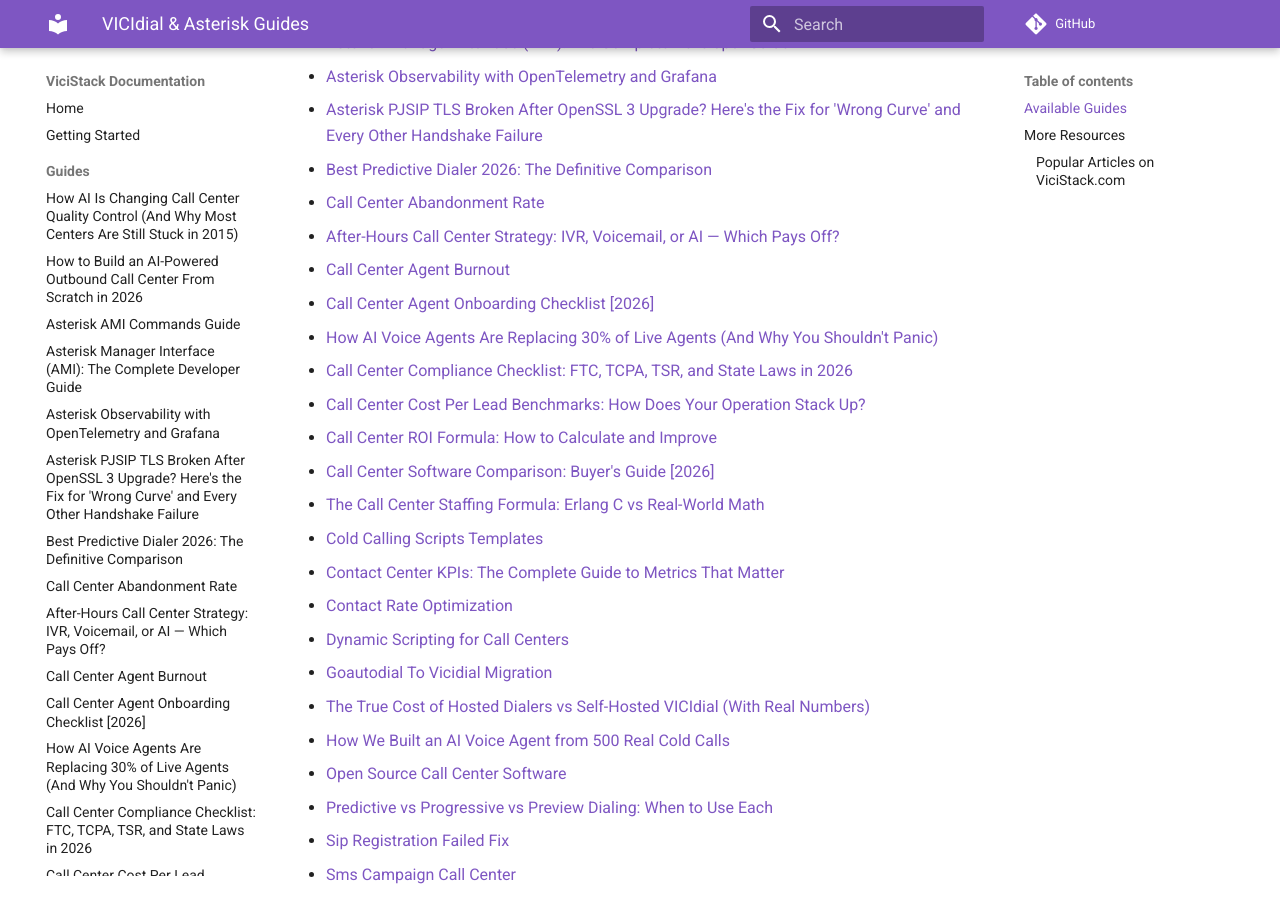
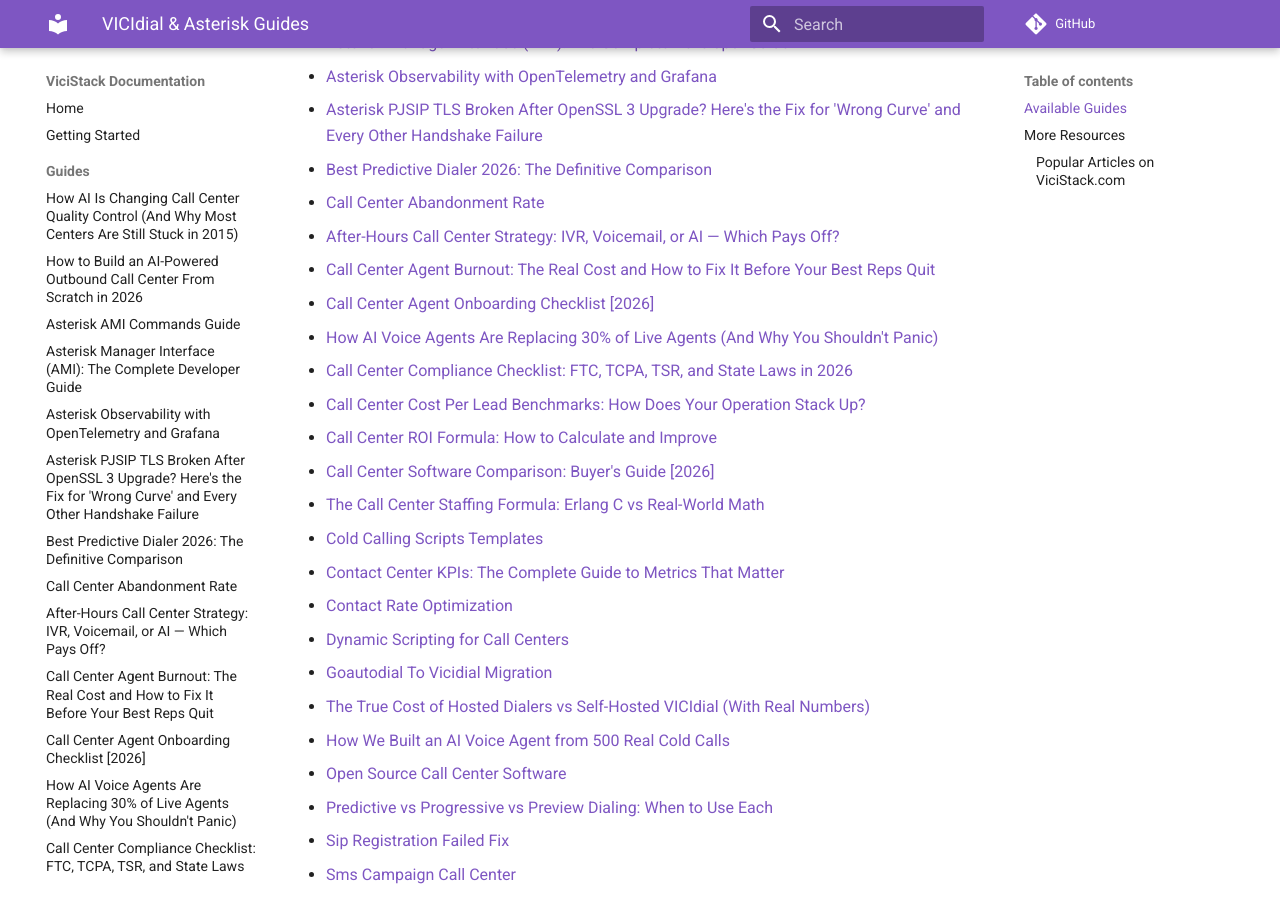
Before and after one commit to gamlin-ccdocs/vicistack-docs, an MkDocs documentation site: the page built from docs/guides/index.md, in a window 1280 px wide and 900 px high, scrolled down 418 px. Built offline with MkDocs 1.6.1 and Material for MkDocs 9.7.7, drawn with Linux system fonts in a browser that asks for light colours; comment, search, counter and statistics services are not loaded; some of the changed text lies outside the part shown.

Commit message:
Add guide: Call Center Agent Burnout: The Real Cost and How to Fix It Before Your Best Reps Quit

```diff
--- a/docs/guides/index.md
+++ b/docs/guides/index.md
@@ -14,7 +14,7 @@
 - [Best Predictive Dialer 2026: The Definitive Comparison](best-predictive-dialer.md)
 - [Call Center Abandonment Rate](call-center-abandonment-rate.md)
 - [After-Hours Call Center Strategy: IVR, Voicemail, or AI — Which Pays Off?](call-center-after-hours.md)
-- [Call Center Agent Burnout](call-center-agent-burnout.md)
+- [Call Center Agent Burnout: The Real Cost and How to Fix It Before Your Best Reps Quit](call-center-agent-burnout.md)
 - [Call Center Agent Onboarding Checklist [2026]](call-center-agent-onboarding.md)
 - [How AI Voice Agents Are Replacing 30% of Live Agents (And Why You Shouldn't Panic)](call-center-ai-voice-agents.md)
 - [Call Center Compliance Checklist: FTC, TCPA, TSR, and State Laws in 2026](call-center-compliance-checklist-2026.md)
--- a/mkdocs.yml
+++ b/mkdocs.yml
@@ -29,7 +29,7 @@
       - "Best Predictive Dialer 2026: The Definitive Comparison": "guides/best-predictive-dialer.md"
       - "Call Center Abandonment Rate": "guides/call-center-abandonment-rate.md"
       - "After-Hours Call Center Strategy: IVR, Voicemail, or AI — Which Pays Off?": "guides/call-center-after-hours.md"
-      - "Call Center Agent Burnout": "guides/call-center-agent-burnout.md"
+      - "Call Center Agent Burnout: The Real Cost and How to Fix It Before Your Best Reps Quit": "guides/call-center-agent-burnout.md"
       - "Call Center Agent Onboarding Checklist [2026]": "guides/call-center-agent-onboarding.md"
       - "How AI Voice Agents Are Replacing 30% of Live Agents (And Why You Shouldn't Panic)": "guides/call-center-ai-voice-agents.md"
       - "Call Center Compliance Checklist: FTC, TCPA, TSR, and State Laws in 2026": "guides/call-center-compliance-checklist-2026.md"
```
Also changed, not shown: docs/guides/call-center-agent-burnout.md (+8 -8 lines).
